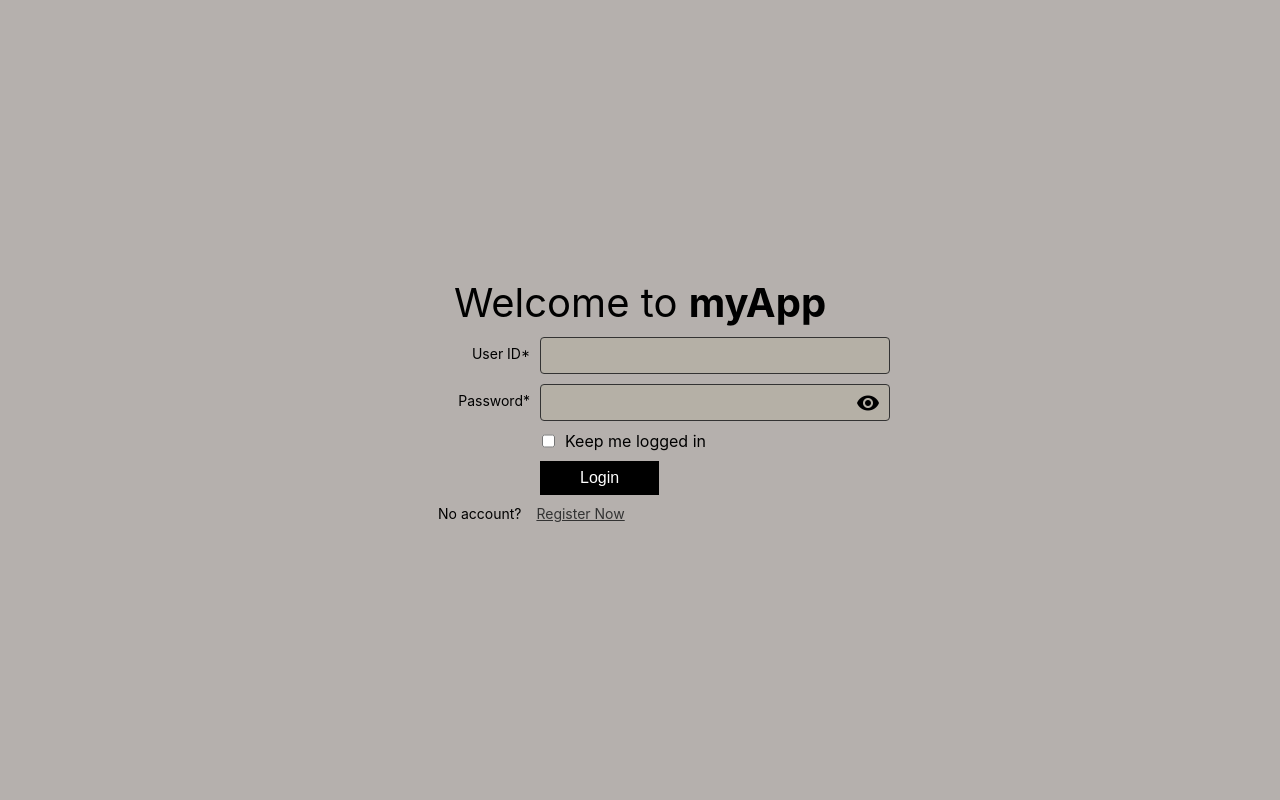
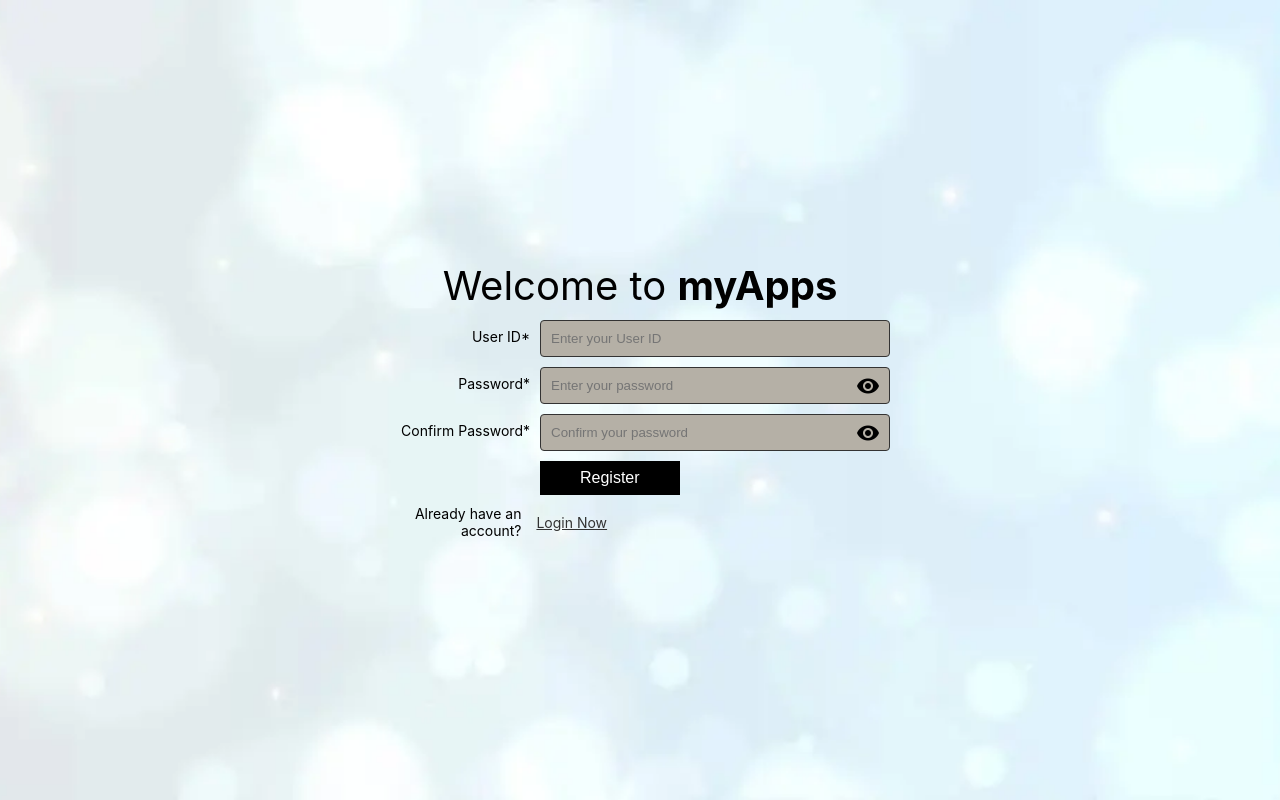
Before and after one commit to saskysamonte/exercise-client, a React (Create React App) app: page /register in a window 1280 px wide. Built offline with nearby package versions, Linux system fonts and the light colour scheme; no server answers.

Commit message:
Fixed bugs on the server

```diff
--- a/src/App.jsx
+++ b/src/App.jsx
@@ -9,7 +9,9 @@ import {
 
 import { AuthProvider } from './store/auth-context';
 import PageComponent from './components/PageComponent';
+import HomePage from "./views/HomePage";
 import Login from "./views/Auth/Login";
+import Register from "./views/Auth/Register";
 import NotFound from "./views/NotFound";
 import Cookies from "js-cookie";
 import { jwtDecode } from "jwt-decode";
@@ -33,8 +35,9 @@ function App() {
     <AuthProvider accessToken={accessToken} refreshToken={refreshToken}>
       <Router>
         <Routes>
+          <Route path="/" element={<HomePage />} />
           <Route path="/login" element={<Login />} />
-          <Route path="/register" element={<Login />} />
+          <Route path="/register" element={<Register />} />
           <Route path="/:page" element={<PageWrapper />} />
           <Route path="*" element={<NotFound />} />
         </Routes>
@@ -48,7 +51,7 @@ const PageWrapper = () => {
   const { page } = useParams();
   const navigate = useNavigate();
 
-  const validPages = ["home", "profile", "login", "register"];
+  const validPages = ["/", "home", "profile", "login", "register"];
 
   useEffect(() => {
     const token = Cookies.get("APP-ACCESS-TOKEN");
@@ -105,7 +108,7 @@ const PageWrapper = () => {
   }
 
   if (page === "register") {
-    return <Login />;
+    return <Register />;
   }
 
   if (!validPages.includes(page)) {
--- a/src/views/Auth/Login.jsx
+++ b/src/views/Auth/Login.jsx
@@ -4,7 +4,7 @@ import { useNavigate } from "react-router-dom";
 import { useForm, Controller, useFormState } from "react-hook-form";
 import CryptoJS from "crypto-js";
 import Cookies from "js-cookie";
-import classes from "./Login.module.css";
+import classes from "./LoginRegister.module.css";
 
 const SALT_KEY = process.env.REACT_APP_SALT_KEY;
 
@@ -19,11 +19,11 @@ export default function Login() {
   });
 
   const { isSubmitting } = useFormState({ control });
-  const [csrfToken, setCsrfToken] = useState(null);
   const [loginMessage, setLoginMessage] = useState("");
   const [showPassword, setShowPassword] = useState(false);
 
   useEffect(() => {
+    // Check if user is already logged in
     const isLoggedIn = Cookies.get("APP-IS-LOGGED-IN");
     const storedLogin = Cookies.get("REMEMBERED-LOGIN");
     const storedPassword = Cookies.get("REMEMBERED-PASSWORD");
@@ -34,6 +34,7 @@ export default function Login() {
       return;
     }
 
+    // Handle remembered login credentials
     if (storedLogin && storedPassword && expiration) {
       const now = Date.now();
       if (now < parseInt(expiration, 10)) {
@@ -43,24 +44,12 @@ export default function Login() {
         setValue("password", decryptedPassword);
         setValue("rememberMe", true);
       } else {
-        // Expired – clear cookie
+        // Clear expired cookies
         Cookies.remove("REMEMBERED-LOGIN");
         Cookies.remove("REMEMBERED-PASSWORD");
         Cookies.remove("REMEMBERED-EXPIRES");
       }
     }
-
-    const fetchCsrfToken = async () => {
-      try {
-        const res = await axios.get(process.env.REACT_APP_API_USER_CSRF_TOKEN, {
-          withCredentials: true,
-        });
-        setCsrfToken(res.data.csrfToken);
-      } catch (error) {
-        console.error("CSRF token fetch failed", error);
-      }
-    };
-    fetchCsrfToken();
   }, [navigate, setValue]);
 
   const encryptData = (data) => CryptoJS.AES.encrypt(data, SALT_KEY).toString();
@@ -71,7 +60,8 @@ export default function Login() {
   };
 
   const onSubmit = async ({ login, password, rememberMe }) => {
-    setLoginMessage("");
+    setLoginMessage("");  // Reset login message on submit
+
     if (!login || !password) {
       setLoginMessage("Please enter your User ID and password");
       return;
@@ -81,14 +71,9 @@ export default function Login() {
       const response = await axios.post(
         process.env.REACT_APP_API_USER_LOGIN,
         { login, password },
-        {
-          headers: {
-            "X-CSRF-Token": csrfToken,
-          },
-          withCredentials: true,
-        }
       );
 
+      // Save tokens in cookies
       Cookies.set("APP-ACCESS-TOKEN", response.data.accessToken, {
         expires: 1 / 24, // 1 hour
         path: "/",
@@ -110,6 +95,7 @@ export default function Login() {
         sameSite: "Strict",
       });
 
+      // Store login details for 'remember me' functionality
       if (rememberMe) {
         const oneYearFromNow = Date.now() + 365 * 24 * 60 * 60 * 1000; // 1 year in ms
         Cookies.set("REMEMBERED-LOGIN", encryptData(login), {
@@ -131,18 +117,23 @@ export default function Login() {
           sameSite: "Strict",
         });
       } else {
+        // Clear remembered login details if not selected
         Cookies.remove("REMEMBERED-LOGIN");
         Cookies.remove("REMEMBERED-PASSWORD");
         Cookies.remove("REMEMBERED-EXPIRES");
       }
+
       navigate("/profile");
     } catch (error) {
       console.error("Error logging in:", error);
-      // Attempt to extract a message from the server
+
+      // Handle specific error messages
       const serverMessage =
         error.response?.data?.message ||
         error.response?.data?.error ||
         "Login failed. Please try again.";
+
+      // Show error message based on the response
       setLoginMessage(serverMessage);
     }
   };
@@ -167,7 +158,7 @@ export default function Login() {
                 name="login"
                 control={control}
                 render={({ field }) => (
-                  <input type="text" className="" placeholder="" {...field} />
+                  <input type="text" placeholder="Enter your User ID" {...field} />
                 )}
               />
             </div>
@@ -182,7 +173,7 @@ export default function Login() {
                 render={({ field }) => (
                   <input
                     type={showPassword ? "text" : "password"}
-                    placeholder=""
+                    placeholder="Enter your password"
                     autoComplete="on"
                     {...field}
                   />
--- a/src/views/Auth/Login.module.css
+++ b/src/views/Auth/LoginRegister.module.css
@@ -1,5 +1,8 @@
 .loginPage {
-    background-color: #b5b0ad;
+    background-image: url('../../../public/my-profile-bg.webp');
+    background-position: center;
+    background-repeat: no-repeat;
+    background-size: cover;
     align-content: center;
     align-items: center;
     display: flex;
@@ -77,6 +80,10 @@
     padding: 8px 40px;
     border-radius: 0px;
     border: none;
+}
+
+.loginPageForm .fieldButton button:hover {
+    background-color: #333333;
 }
 
 .loginPageForm .fieldRowLink {
--- /dev/null
+++ b/src/views/Auth/Register.jsx
@@ -0,0 +1,189 @@
+import React, { useEffect, useState } from "react";
+import axios from "axios";
+import { useNavigate } from "react-router-dom";
+import { useForm, Controller, useFormState } from "react-hook-form";
+import Cookies from "js-cookie";
+import classes from "./LoginRegister.module.css";
+
+export default function Register() {
+  const navigate = useNavigate();
+  const { control, handleSubmit, watch, setValue, formState: { errors } } = useForm({
+    defaultValues: {
+      login: "",
+      password: "",
+      confirmPassword: "",
+    },
+  });
+
+  const { isSubmitting } = useFormState({ control });
+  const [registerMessage, setRegisterMessage] = useState("");
+  const [showPassword, setShowPassword] = useState(false);
+  const [showConfirmPassword, setShowConfirmPassword] = useState(false);
+
+  const password = watch("password");
+  const confirmPassword = watch("confirmPassword");
+
+  const onSubmit = async ({ login, password }) => {
+    setRegisterMessage("");
+
+    try {
+      const response = await axios.post(
+        process.env.REACT_APP_API_USER_REGISTER,
+        { login, password, confirm_password: confirmPassword },
+      );
+
+      // Store tokens in cookies upon successful registration
+      Cookies.set("APP-ACCESS-TOKEN", response.data.accessToken, {
+        expires: 1 / 24, // 1 hour
+        path: "/",
+        secure: true,
+        sameSite: "Strict",
+      });
+
+      Cookies.set("APP-REFRESH-TOKEN", response.data.refreshToken, {
+        expires: 1, // 1 day
+        path: "/",
+        secure: true,
+        sameSite: "Strict",
+      });
+
+      Cookies.set("APP-IS-LOGGED-IN", "true", {
+        expires: 1 / 24, // 1 hour
+        path: "/",
+        secure: true,
+        sameSite: "Strict",
+      });
+
+      navigate("/profile"); // Redirect to profile page after successful registration
+    } catch (error) {
+      console.error("Error registering:", error);
+      const serverMessage =
+        error.response?.data?.message ||
+        error.response?.data?.error ||
+        "Registration failed. Please try again.";
+      setRegisterMessage(serverMessage);
+    }
+  };
+
+  return (
+    <React.Fragment>
+      <div className={classes.loginPage}>
+        <div className={classes.loginPageHeader}>
+          <h2>
+            Welcome to <span className={classes.highlight}>myApps</span>
+          </h2>
+        </div>
+
+        <form className={classes.loginPageForm} onSubmit={handleSubmit(onSubmit)}>
+          <div className={classes.fieldRow}>
+            <label htmlFor="login">User ID*</label>
+            <div className={classes.inputWrapper}>
+              <Controller
+                name="login"
+                control={control}
+                render={({ field }) => (
+                  <input
+                    type="text"
+                    placeholder="Enter your User ID"
+                    {...field}
+                  />
+                )}
+              />
+              {errors.login && <p className={classes.errorMessage}>{errors.login.message}</p>}
+            </div>
+          </div>
+
+          <div className={classes.fieldRow}>
+            <label htmlFor="password">Password*</label>
+            <div className={classes.inputWrapper}>
+              <Controller
+                name="password"
+                control={control}
+                render={({ field }) => (
+                  <input
+                    type={showPassword ? "text" : "password"}
+                    placeholder="Enter your password"
+                    autoComplete="on"
+                    {...field}
+                  />
+                )}
+              />
+              {errors.password && (
+                <p className={classes.errorMessage}>{errors.password.message}</p>
+              )}
+              <span
+                className="material-icons"
+                onClick={() => setShowPassword((prev) => !prev)}
+                style={{
+                  position: "absolute",
+                  right: "10px",
+                  top: "50%",
+                  transform: "translateY(-50%)",
+                  cursor: "pointer",
+                  userSelect: "none",
+                }}
+              >
+                {showPassword ? "visibility_off" : "visibility"}
+              </span>
+            </div>
+          </div>
+
+          <div className={classes.fieldRow}>
+            <label htmlFor="confirmPassword">Confirm Password*</label>
+            <div className={classes.inputWrapper}>
+              <Controller
+                name="confirmPassword"
+                control={control}
+                render={({ field }) => (
+                  <input
+                    type={showConfirmPassword ? "text" : "password"}
+                    placeholder="Confirm your password"
+                    autoComplete="on"
+                    {...field}
+                  />
+                )}
+              />
+              {errors.confirmPassword && (
+                <p className={classes.errorMessage}>{errors.confirmPassword.message}</p>
+              )}
+              <span
+                className="material-icons"
+                onClick={() => setShowConfirmPassword((prev) => !prev)}
+                style={{
+                  position: "absolute",
+                  right: "10px",
+                  top: "50%",
+                  transform: "translateY(-50%)",
+                  cursor: "pointer",
+                  userSelect: "none",
+                }}
+              >
+                {showConfirmPassword ? "visibility_off" : "visibility"}
+              </span>
+            </div>
+          </div>
+
+          <div className={classes.fieldButton}>
+            <button type="submit" title="Register" disabled={isSubmitting}>
+              {isSubmitting ? "loading..." : "Register"}
+            </button>
+          </div>
+
+          <div className={classes.fieldRowLink}>
+            <label htmlFor="password">Already have an account?</label>
+            <a href="/login" id="password" className={classes.registerLink}>
+              Login Now
+            </a>
+          </div>
+        </form>
+
+        {/* Display the error message if any */}
+        {registerMessage && (
+          <div className={registerMessage ? classes.loginErrorMessage : ""}>
+            <p>{registerMessage}</p>
+          </div>
+        )}
+      </div>
+    </React.Fragment>
+  );
+}
--- /dev/null
+++ b/src/views/HomePage.jsx
@@ -0,0 +1,21 @@
+import React, {} from "react";
+import classes from "./HomePage.module.css";
+
+export default function HomePage() {
+    return (
+        <div className={classes.HomePageWrapper}>
+            <div className={classes.HomePageContainer}>
+                <h1>Homepage</h1>
+                <p>Welcome to MyApp!</p>
+                <div className={classes.links}>
+                    <a href="/login" className={classes.loginLink}>
+                        Login
+                    </a>
+                    <a href="/register" className={classes.registerLink}>
+                        Register
+                    </a>
+                </div>
+            </div>
+        </div>
+    );
+};
--- /dev/null
+++ b/src/views/HomePage.module.css
@@ -0,0 +1,43 @@
+.HomePageWrapper {
+    padding: 40px 40px;
+    background-image: url('../../public/my-profile-bg.webp');
+    background-position: center;
+    background-repeat: no-repeat;
+    background-size: cover;
+    height: 100vh;
+}
+
+.HomePageContainer {
+    align-content: center;
+    align-items: center;
+    display: flex;
+    flex-direction: column;
+    height: 100vh;
+    justify-content: center;
+    text-align: center;
+}
+
+.HomePageContainer .links {
+    display: flex;
+    flex-direction: row;
+    align-items: center;
+    align-content: center;
+    justify-content: center;
+    gap: 20px;
+    margin-top: 20px;
+}
+
+.loginLink, .registerLink {
+    font-size: 16px;
+    cursor: pointer;
+    color: #FFFFFF;
+    background-color: #000000;
+    padding: 8px 40px;
+    border-radius: 0px;
+    border: none;
+    text-decoration: none;
+}
+
+.loginLink:hover, .registerLink:hover {
+    background-color: #333333;
+}
```
Also changed, not shown: public/logo192.png (added), public/logo512.png (added).
